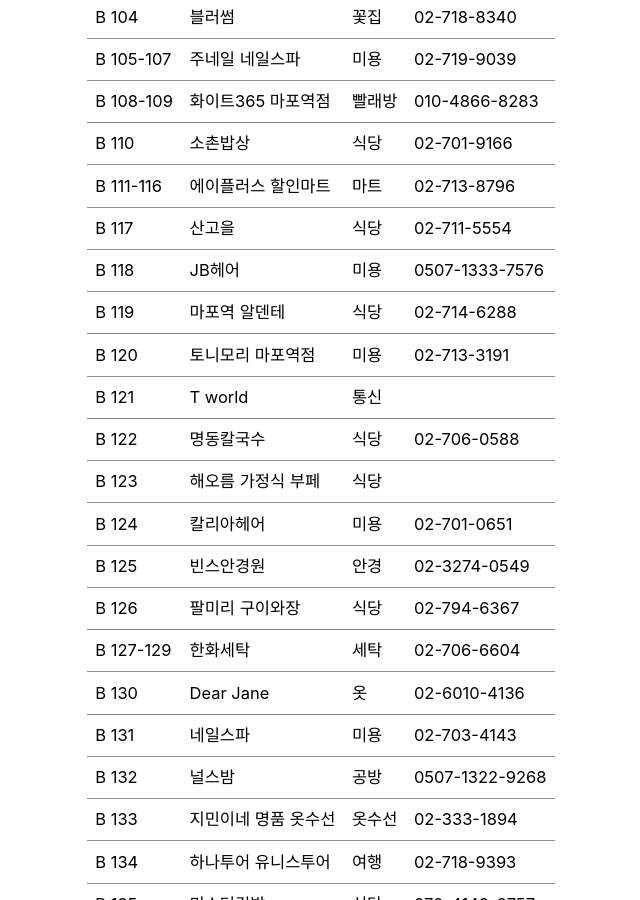
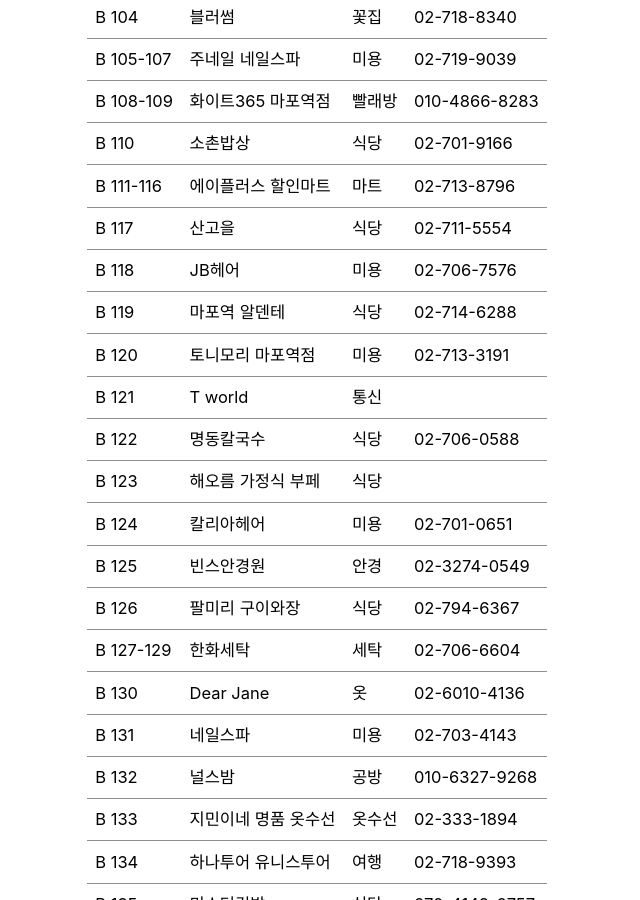
Before and after one commit to mapoobelisk/mapoobelisk.github.io, a Jekyll site: the page built from _pages/store.md, in a window 1280 px wide and 900 px high, scrolled down 1624 px. Shown: the whole window, without its empty margins (235-875 px from the left). Built offline with Jekyll 4.4.1, drawn with Linux system fonts in a browser that asks for light colours; cached includes are drawn as plain includes.

```diff
--- a/_layouts/home.html
+++ b/_layouts/home.html
@@ -7,9 +7,9 @@ layout: archive
 <h1 class="">마포 한화 오벨리스크</h1>
 <!-- <h3 class="archive__subtitle">단지정보</h3> -->
 
-<p><img src="/assets/images/view.jpg" alt="조감도" /></p>
+<p><a href="/about/#입지"><img src="/assets/images/view.jpg" alt="조감도" /></a></p>
 
-<p>마포한화오벨리스크는 마포역과 직접 연결된 주상복합 단지입니다.</p>
+<p>마포 한화 오벨리스크는 마포역과 직접 연결된 주상복합 단지입니다.</p>
 
 <p>뛰어난 교통여건, 주변환경, 교육여건, 미래가치를 확인하세요.<p>
 
--- a/_pages/store.md
+++ b/_pages/store.md
@@ -29,7 +29,7 @@ toc: true
 | B 110 | 소촌밥상 | 식당 | 02-701-9166 |
 | B 111-116 | 에이플러스 할인마트 | 마트 | 02-713-8796 |
 | B 117 | 산고을 | 식당 | 02-711-5554 |
-| B 118 | JB헤어 | 미용 | 0507-1333-7576 |
+| B 118 | JB헤어 | 미용 | 02-706-7576 |
 | B 119 | 마포역 알덴테 | 식당 | 02-714-6288 |
 | B 120 | 토니모리 마포역점 | 미용 | 02-713-3191 |
 | B 121 | T world | 통신 |  |
@@ -41,7 +41,7 @@ toc: true
 | B 127-129 | 한화세탁 | 세탁 | 02-706-6604 |
 | B 130 | Dear Jane | 옷 | 02-6010-4136 |
 | B 131 | 네일스파 | 미용 | 02-703-4143 |
-| B 132 | 널스밤 | 공방 | 0507-1322-9268 |
+| B 132 | 널스밤 | 공방 | 010-6327-9268 |
 | B 133 | 지민이네 명품 옷수선 | 옷수선 | 02-333-1894 |
 | B 134 | 하나투어 유니스투어 | 여행 | 02-718-9393 |
 | B 135 | 미스터김밥 | 식당 | 070-4148-0757 |
```
Also changed, not shown: _posts/2020-07-24-오피스텔-높은-인기.md (added, +14 -0 lines).
